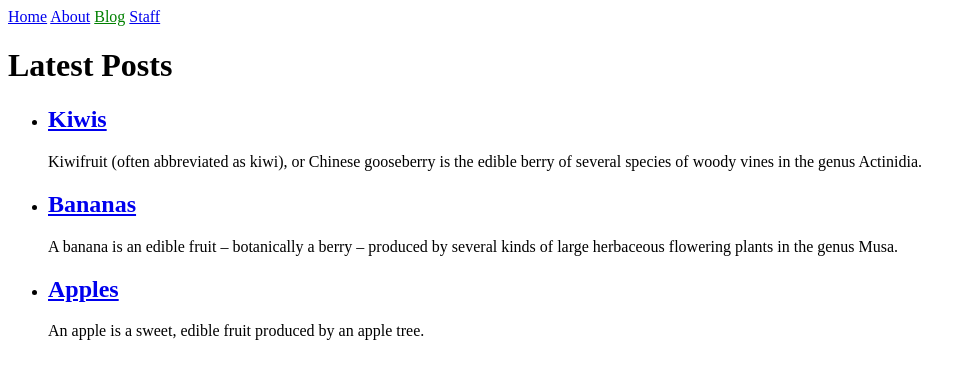
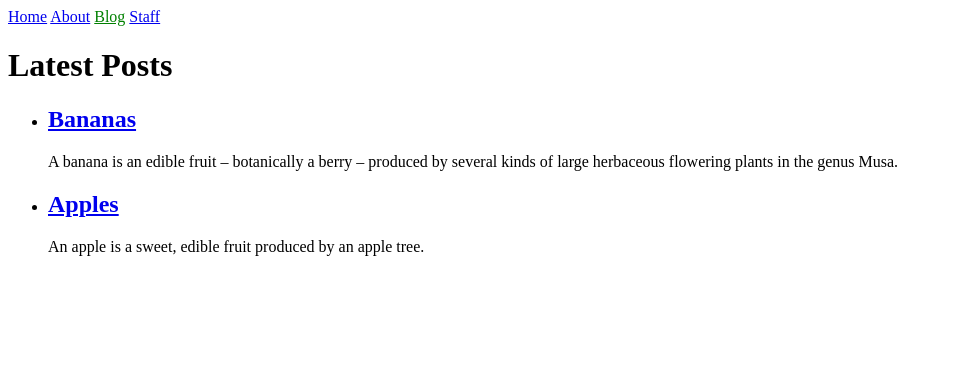
Before and after one commit to AndrewPetz/andrewpetz.github.io, a Jekyll site: the page built from blog.html, in a window 1280 px wide. Shown: the top 379 px of the page, without its empty margins (0-976 px from the left). Built offline with Jekyll 4.4.1, drawn with Linux system fonts in a browser that asks for light colours; some of the changed lines change nothing that is shown.

Commit message:
deleted blog post, added baseurl and url to config.yml

```diff
--- a/_config.yml
+++ b/_config.yml
@@ -17,4 +17,7 @@ defaults:
       path: ""
     values:
       layout: "default"
+
+baseurl: ""
+url: "https://andrewpetz.github.io"
 theme: jekyll-theme-time-machine
--- a/_posts/2018-12-11-kiwis.md
+++ /dev/null
@@ -1,12 +0,0 @@
----
-layout: post
-author: Andrew
----
-Kiwifruit (often abbreviated as kiwi), or Chinese gooseberry is the edible
-berry of several species of woody vines in the genus Actinidia.
-
-The most common cultivar group of kiwifruit is oval, about the size of a large
-hen's egg (5–8 cm (2.0–3.1 in) in length and 4.5–5.5 cm (1.8–2.2 in) in
-diameter). It has a fibrous, dull greenish-brown skin and bright green or
-golden flesh with rows of tiny, black, edible seeds. The fruit has a soft
-texture, with a sweet and unique flavor.
```
